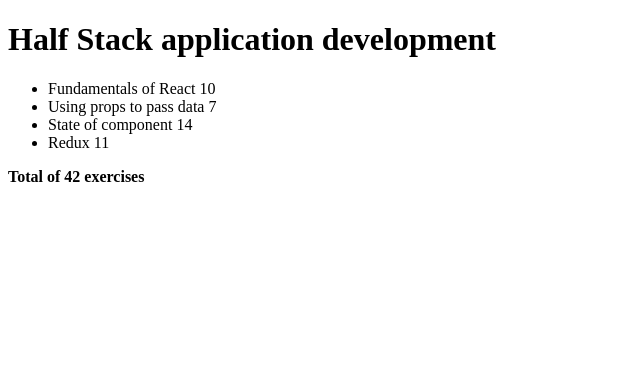
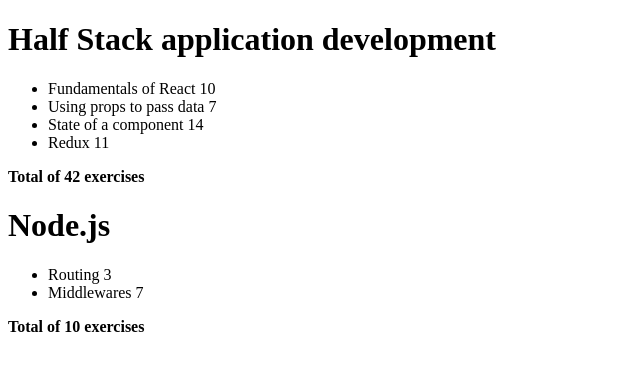
Before and after one commit to nitark94/kurssitiedot-react, a React (Vite) app: page / in a window 1280 px wide. Shown: the top 370 px of the page, without its empty margins (0-640 px from the left). Built offline with nearby package versions, Linux system fonts and the light colour scheme.

Commit message:
valmis tehtävä, step9 tehty. eli tehtävät 2.1-2.5 tehty

```diff
--- a/src/App.jsx
+++ b/src/App.jsx
@@ -1,6 +1,8 @@
 import React from 'react';
 
 const Course = ({ course }) => {
+  const totalExercises = course.parts.reduce((sum, part) => sum + part.exercises, 0);
+
   return (
     <div>
       <h1>{course.name}</h1>
@@ -11,30 +13,62 @@
           </li>
         ))}
       </ul>
+      <p><strong>Total of {totalExercises} exercises</strong></p>
     </div>
   );
 };
 
 const App = () => {
-  const course = {
-    name: "Half Stack application development",
-    parts: [
-      { id: 1, name: "Fundamentals of React", exercises: 10 },
-      { id: 2, name: "Using props to pass data", exercises: 7 },
-      { id: 3, name: "State of component", exercises: 14 },
-      { id: 4, name: "Redux", exercises: 11 }
-    ]
-  };
-
-  const totalExercises = course.parts.reduce((sum, part) => {
-    console.log('what is happening', sum, part);
-    return sum + part.exercises;
-  }, 0);
+  const courses = [
+    {
+      name: 'Half Stack application development',
+      id: 1,
+      parts: [
+        {
+          name: 'Fundamentals of React',
+          exercises: 10,
+          id: 1
+        },
+        {
+          name: 'Using props to pass data',
+          exercises: 7,
+          id: 2
+        },
+        {
+          name: 'State of a component',
+          exercises: 14,
+          id: 3
+        },
+        {
+          name: 'Redux',
+          exercises: 11,
+          id: 4
+        }
+      ]
+    },
+    {
+      name: 'Node.js',
+      id: 2,
+      parts: [
+        {
+          name: 'Routing',
+          exercises: 3,
+          id: 1
+        },
+        {
+          name: 'Middlewares',
+          exercises: 7,
+          id: 2
+        }
+      ]
+    }
+  ];
 
   return (
     <div>
-      <Course course={course} />
-      <p><strong>Total of {totalExercises} exercises</strong></p>
+      {courses.map(course => (
+        <Course key={course.id} course={course} />
+      ))}
     </div>
   );
 };
```
